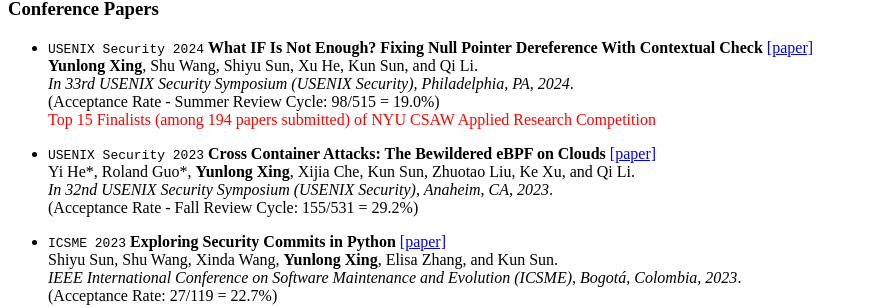
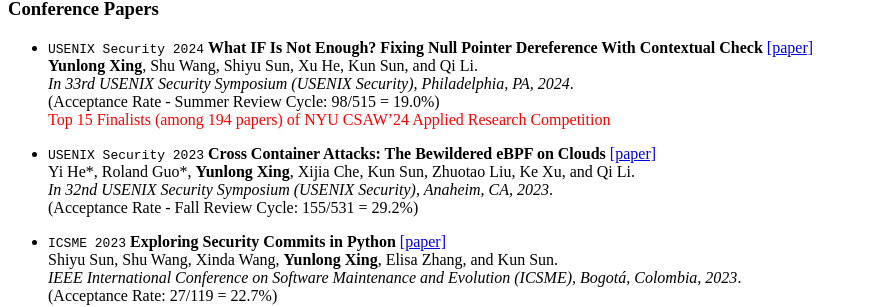
Before and after one commit to YunlongXing/yunlongxing.github.io, a Jekyll site: the page built from _pages/includes/pub.md, in a window 1280 px wide. Shown: the part 715-1022 px from the top of the page, without its empty margins (0-870 px from the left). Built offline with Jekyll 4.4.1, drawn with Linux system fonts in a browser that asks for light colours; our own code applies the rules of GitHub Pages for plain Markdown files.

Commit message:
Update pub.md

```diff
--- a/_pages/includes/pub.md
+++ b/_pages/includes/pub.md
@@ -4,7 +4,7 @@
 **Yunlong Xing**, Shu Wang, Shiyu Sun, Xu He, Kun Sun, and Qi Li.<br>
 *In 33rd USENIX Security Symposium (USENIX Security), Philadelphia, PA, 2024*.<br>
 (Acceptance Rate - Summer Review Cycle: 98/515 = 19.0%)<br>
-<span style="color:red">Top 15 Finalists (among 194 papers submitted) of NYU CSAW Applied Research Competition</span>
+<span style="color:red">Top 15 Finalists (among 194 papers) of NYU CSAW'24 Applied Research Competition</span>
 
 - ``USENIX Security 2023`` **Cross Container Attacks: The Bewildered eBPF on Clouds** [\[paper\]](/publications/security23_container.pdf)<br>
 Yi He\*, Roland Guo\*, **Yunlong Xing**, Xijia Che, Kun Sun, Zhuotao Liu, Ke Xu, and Qi Li.<br>
```
